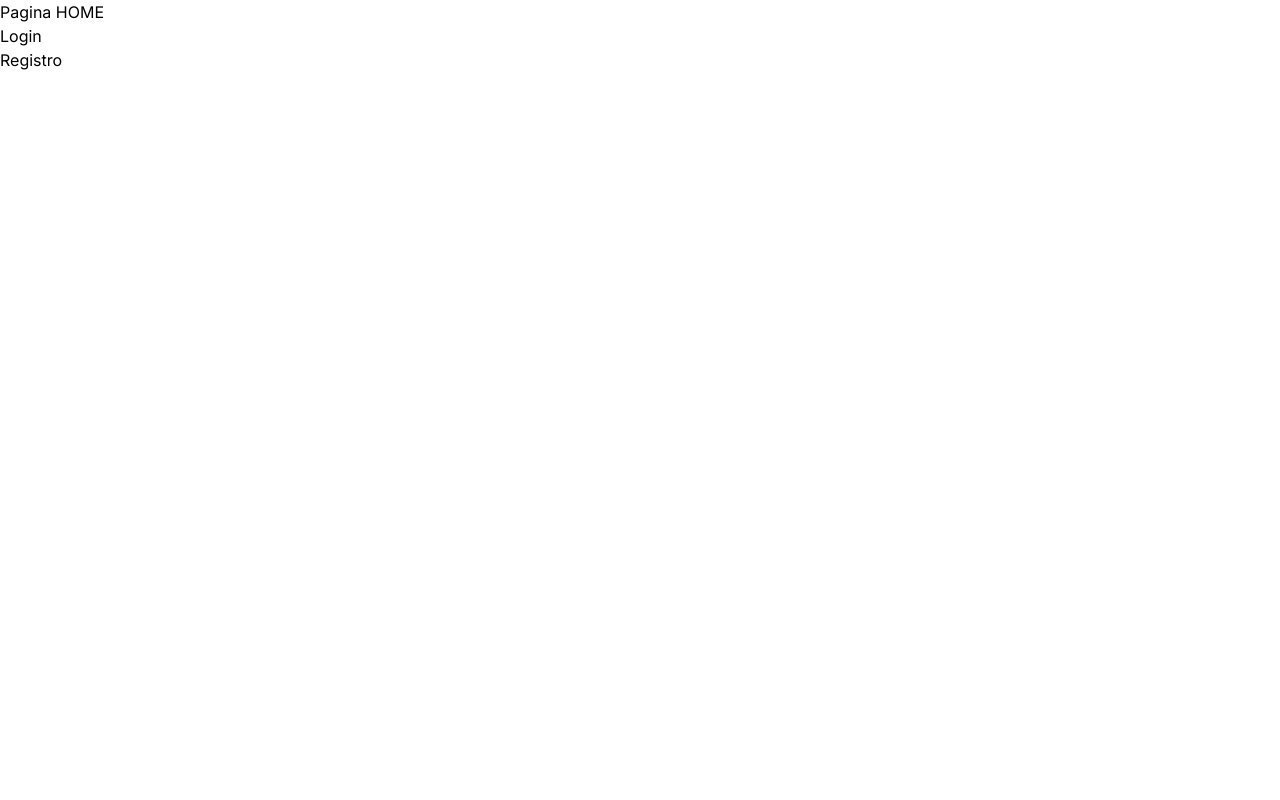
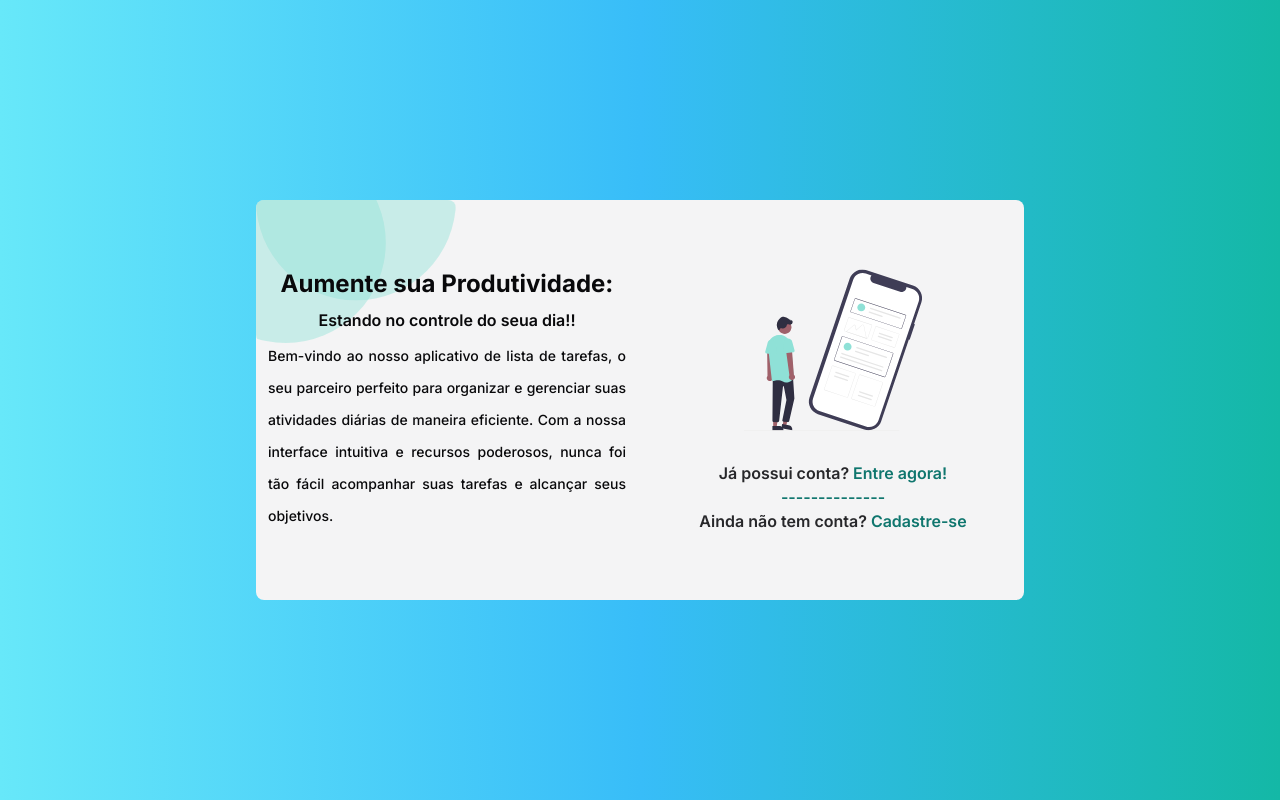
Before and after one commit to AntonioSantosBJPE/todo-list-fullstack, a Next.js app: page / in a window 1280 px wide. Built offline with nearby package versions, Linux system fonts and the light colour scheme.

Commit message:
feat: creates main page styling

```diff
--- a/src/app/page.tsx
+++ b/src/app/page.tsx
@@ -1,15 +1,70 @@
+import Image from "next/image";
 import Link from "next/link";
 
 const Home = () => {
   return (
-    <main>
-      <h1>Pagina HOME</h1>
-      <div>
-        <Link href={"/login"}>Login</Link>
-        <br></br>
-        <Link href={"/register"}>Registro</Link>
-      </div>
-    </main>
+    <div className="w-full min-h-screen bg-gradient-to-r from-cyan-300 via-sky-400 to-teal-500 flex items-center  p-2.5 ">
+      <main className="relative w-full max-w-screen-md h-full mx-auto my-0 bg-zinc-100  flex flex-col md:flex-row items-center justify-center gap-7 px-3 py-12 rounded-lg">
+        <Image
+          src={"/shape-img.svg"}
+          alt="img-shape"
+          width={200}
+          height={200}
+          priority={true}
+          className="absolute top-0 left-0 rounded-lg"
+        />
+
+        <div className="w-full md:w-1/2 h-full my-5 flex flex-col items-center justify-center gap-1 ">
+          <h2 className="text-zinc-950 text-2xl font-bold text-center leading-8 relative z-40">
+            Aumente sua Produtividade:
+          </h2>
+          <h3 className="text-zinc-950 text-base font-semibold text-center leading-8 relative z-40">
+            Estando no controle do seua dia!!
+          </h3>
+          <h3 className="text-zinc-950 text-sm font-medium text-justify leading-8">
+            Bem-vindo ao nosso aplicativo de lista de tarefas, o seu parceiro
+            perfeito para organizar e gerenciar suas atividades diárias de
+            maneira eficiente. Com a nossa interface intuitiva e recursos
+            poderosos, nunca foi tão fácil acompanhar suas tarefas e alcançar
+            seus objetivos.
+          </h3>
+        </div>
+
+        <div className="w-full md:w-1/2 h-full flex flex-col items-center justify-center gap-8">
+          <Image
+            src={"/page-home-img.svg"}
+            alt="img-page-home"
+            width={180}
+            height={180}
+            priority={true}
+            className=" relative z-40"
+          />
+          <div className=" flex flex-col gap-1 w-full">
+            <p className="text-base text-zinc-800 font-semibold text-center leading-5">
+              Já possui conta?{" "}
+              <Link
+                className="text-teal-700  hover:text-teal-600 hover:underline transition-all duration-500 "
+                href={"/login"}
+              >
+                Entre agora!
+              </Link>
+            </p>
+            <p className="text-base text-teal-700 font-semibold text-center leading-5">
+              --------------
+            </p>
+            <p className="text-base text-zinc-800 font-semibold text-center leading-5">
+              Ainda não tem conta?{" "}
+              <Link
+                className="text-teal-700  hover:text-teal-600 hover:underline transition-all duration-500 "
+                href={"/register"}
+              >
+                Cadastre-se
+              </Link>
+            </p>
+          </div>
+        </div>
+      </main>
+    </div>
   );
 };
 
--- a/src/app/register/page.tsx
+++ b/src/app/register/page.tsx
@@ -40,13 +40,13 @@ const Register = () => {
             <h2 className="text-zinc-950 text-2xl font-bold text-center leading-8 relative z-40">
               Bem vindo!
             </h2>
-            <h2 className="text-zinc-950 text-base font-bold text-center leading-8 relative z-40">
+            <h3 className="text-zinc-950 text-base font-bold text-center leading-8 relative z-40">
               Vamos ajudá-lo a concluir suas tarefas!
-            </h2>
+            </h3>
           </div>
           <Image
             src={"/page-login-img.svg"}
-            alt="img-page-login"
+            alt="img-page-register"
             width={180}
             height={180}
             priority={true}
```
